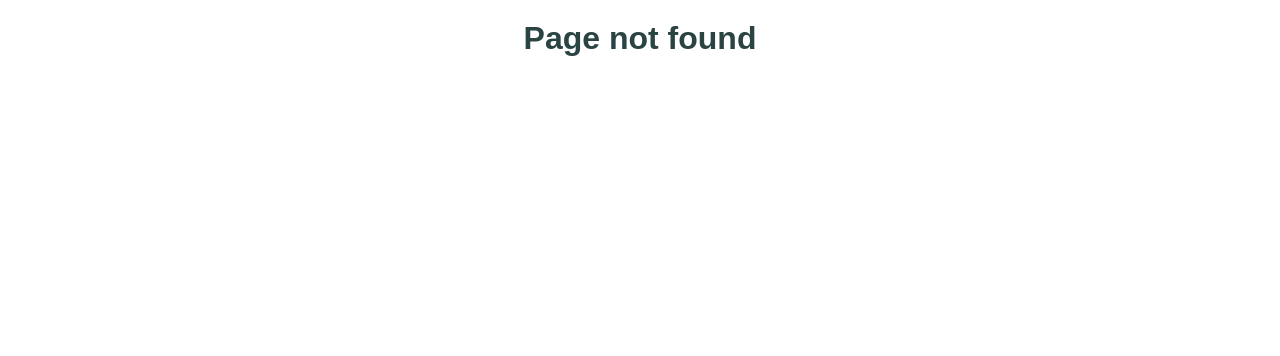
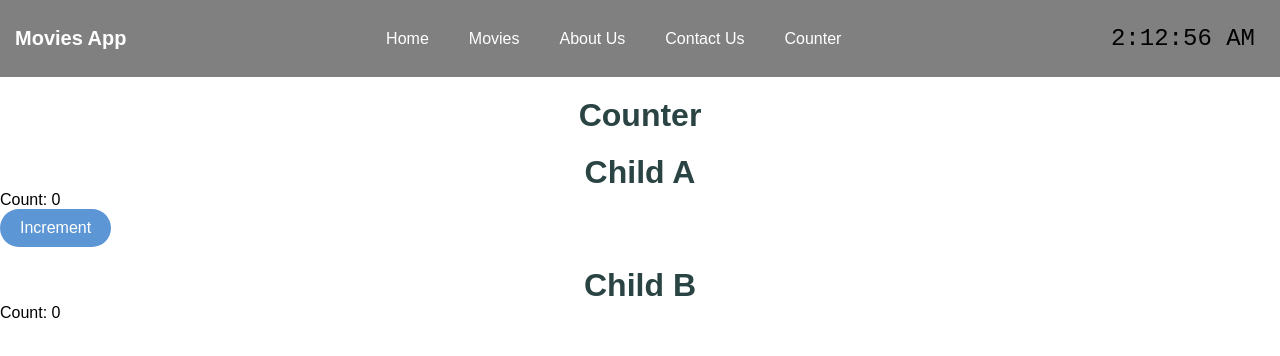
Before and after one commit to adhikari-jagdish/csit-3rd-a-react, a React (Vite) app: page /counter in a window 1280 px wide. Before the commit this address had no page. Shown: the top 356 px of the page. Built offline with nearby package versions, Linux system fonts and the light colour scheme.

Commit message:
Lifting State Up

```diff
--- a/src/App.jsx
+++ b/src/App.jsx
@@ -5,6 +5,7 @@ import Movies from './components/movies';
 import NavBar from './components/nav-bar';
 import PageNotFound from './components/page_not_found';
 import ContactUs from './components/contact-us/contact-us';
+import Counter from './components/counter';
 
 //comment
 function App() {
@@ -14,6 +15,7 @@ function App() {
         <Route path="/" element={<Home />} />
         <Route path="/movies" element={<Movies />} />
         <Route path="/contact-us" element={<ContactUs />} />
+        <Route path="/counter" element={<Counter />} />
       </Route>
       <Route path="*" element={<PageNotFound />} />
     </Routes>
--- /dev/null
+++ b/src/components/counter.jsx
@@ -0,0 +1,34 @@
+import { useState } from "react";
+
+const ChildA = ({ count, onIncreament }) => {
+
+    return (
+        <>
+            <h1>Child A</h1>
+            <p>Count: {count} </p>
+            <button onClick={onIncreament}>Increment</button>
+        </>
+    )
+}
+
+const ChildB = ({ count }) => {
+    return (
+        <>
+            <h1>Child B</h1>
+            <p>Count: {count} </p>
+        </>
+    )
+}
+
+const Counter = () => {
+    const [count, setCount] = useState(0);
+    return (
+        <>
+            <h1>Counter</h1>
+            <ChildA count={count} onIncreament={() => setCount(count + 1)} />
+            <ChildB count={count} />
+        </>
+    )
+}
+
+export default Counter
--- a/src/components/nav-bar.jsx
+++ b/src/components/nav-bar.jsx
@@ -20,6 +20,7 @@ const NavBar = () => {
                     <Link to="/movies">Movies</Link>
                     <Link to="/about-us">About Us</Link>
                     <Link to="/contact-us">Contact Us</Link>
+                    <Link to="/counter">Counter</Link>
                 </div>
                 <div className="clock-container">
                     {time.toLocaleTimeString()}
```
